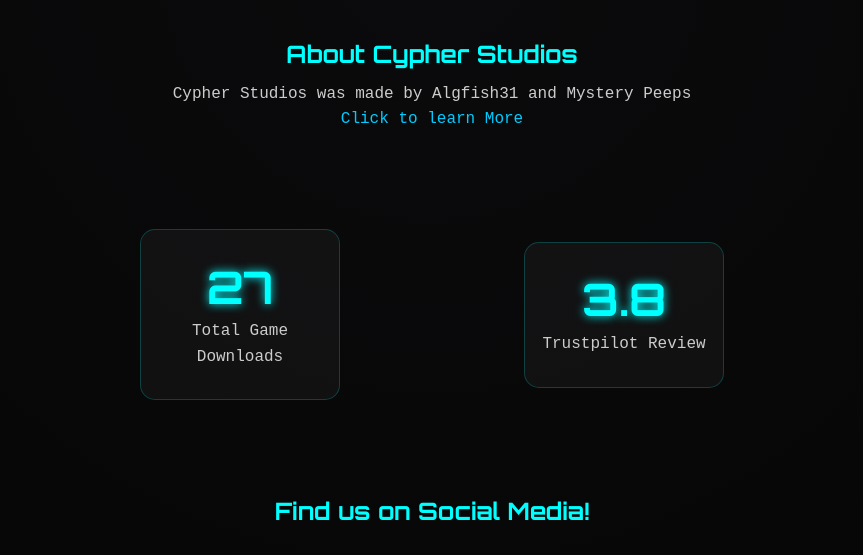
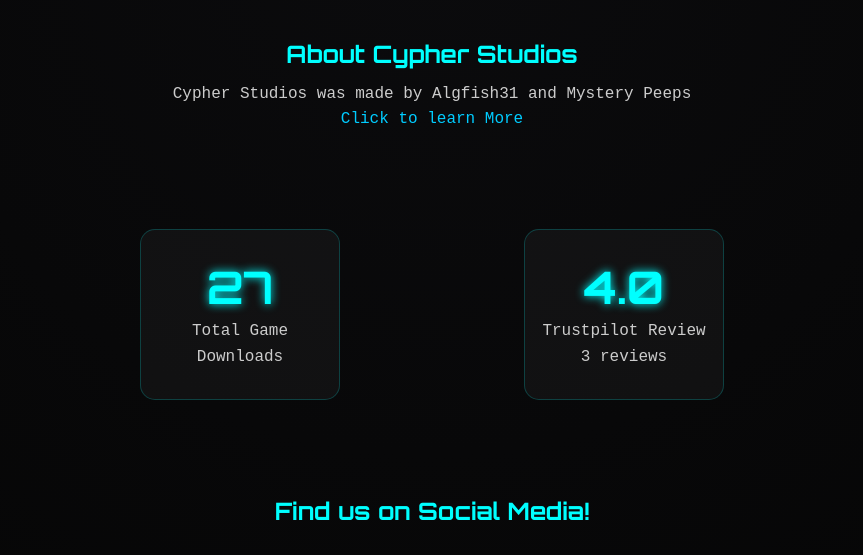
Before and after one commit to Cypher-Studios-Games/web, a website with bundled scripts: page index.html in a window 1280 px wide. Shown: the part 858-1413 px from the top of the page, without its empty margins (208-1071 px from the left). Built offline with nearby package versions, Linux system fonts and the light colour scheme; no server answers.

Commit message:
Update Trustpilot review rating and display review count in index.html

```diff
--- a/index.html
+++ b/index.html
@@ -103,8 +103,8 @@
     </div>
 
     <div class="stat-card" data-target="5">
-      <h2 class="count"><span id="review-num">3.8</span></h2>
-      <p>Trustpilot Review</p>
+      <h2 class="count"><span id="review-num">4.0</span></h2>
+      <p>Trustpilot Review<br>3 reviews</p>
     </div>
   </div>
 
```
